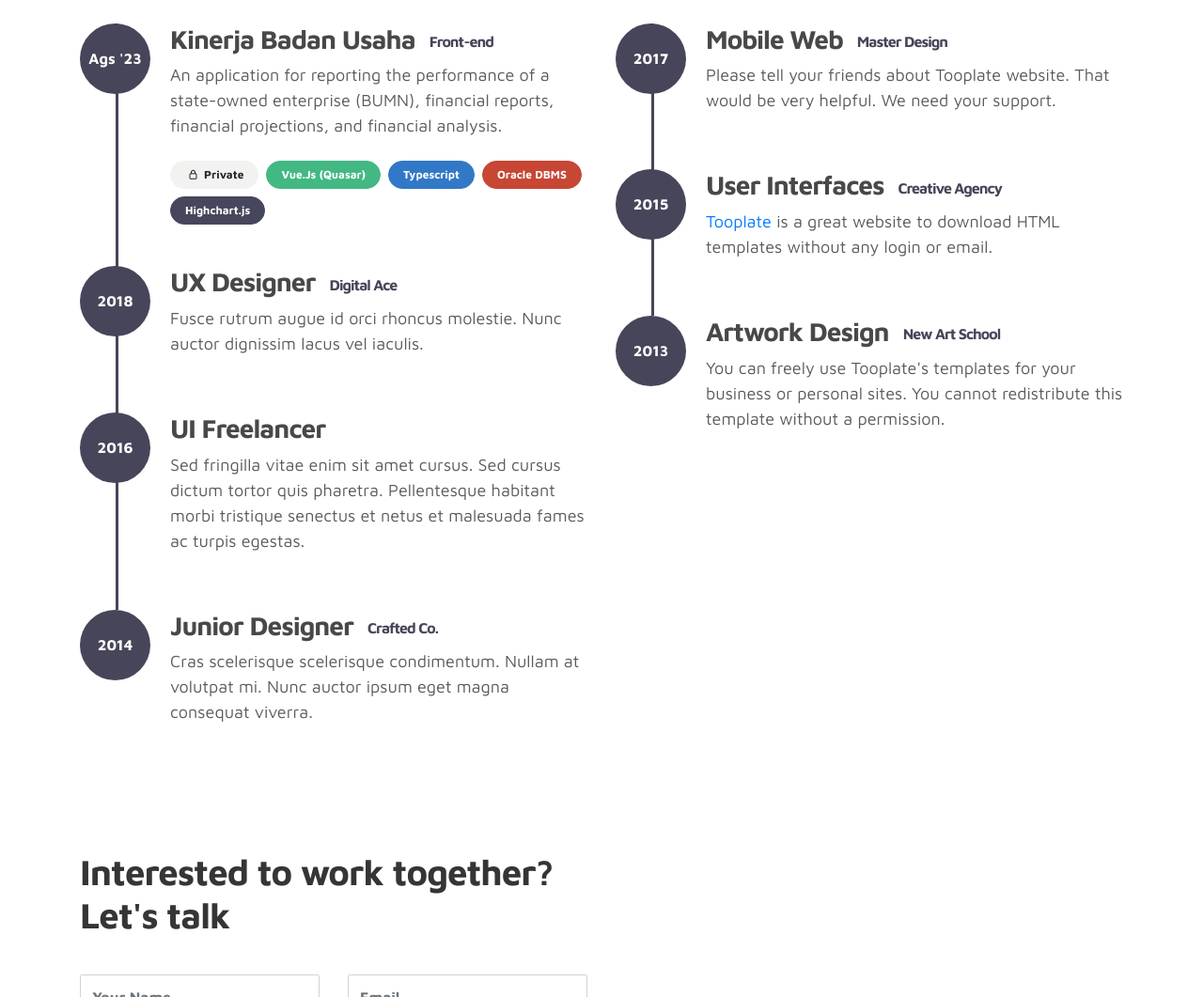
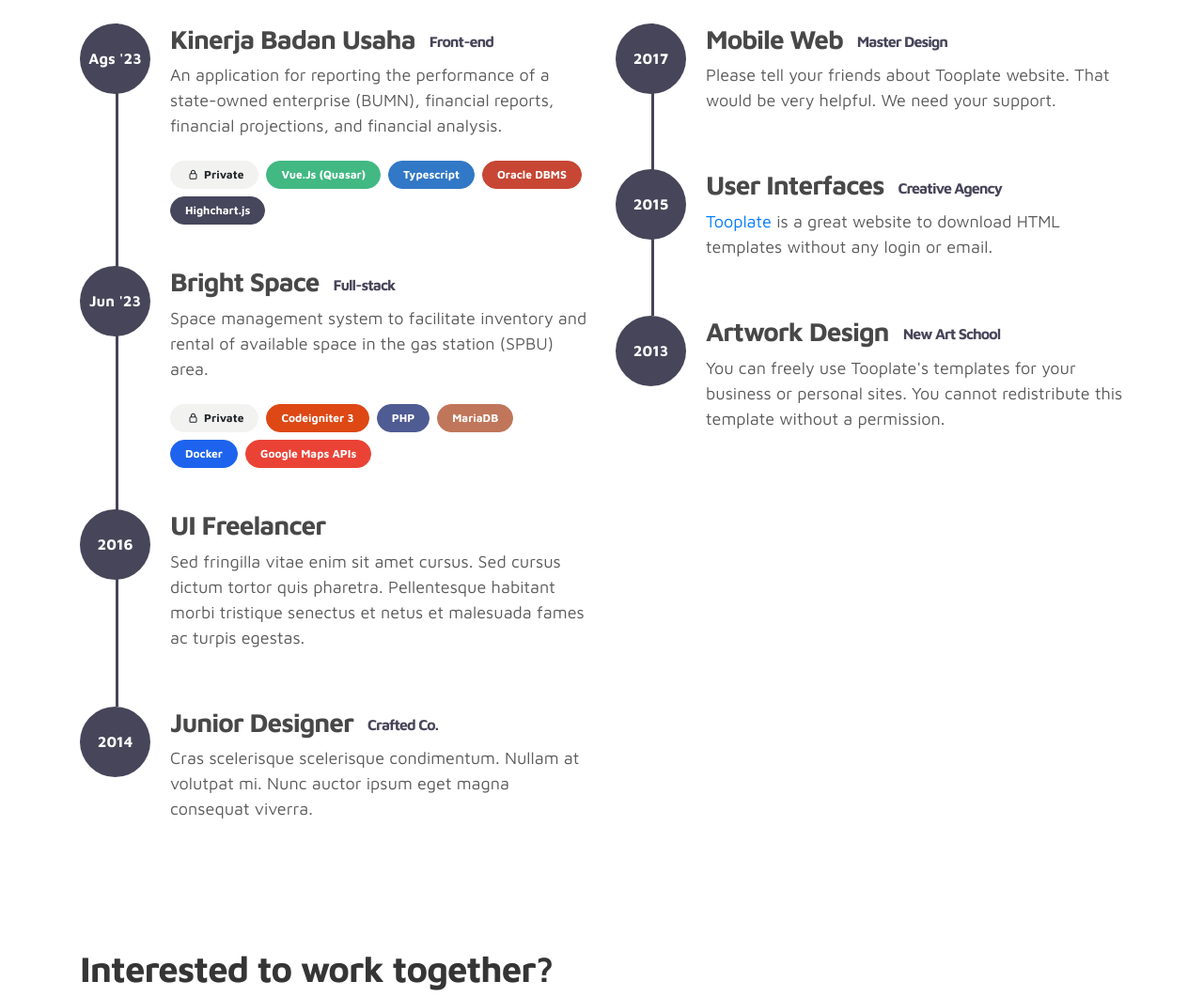
Before and after one commit to dirsulaiman/dirsulaiman.github.io, a plain HTML site: page index.html in a window 1280 px wide. Shown: the part 1770-2831 px from the top of the page at 94% size. Drawn offline with Linux system fonts and the light colour scheme.

Commit message:
feat: add section experience, Bright Space

```diff
--- a/index.html
+++ b/index.html
@@ -169,13 +169,21 @@
                         </div>
 
                         <div class="timeline-wrapper">
-                            <div class="timeline-yr">
-                                <span>2018</span>
-                            </div>
-                            <div class="timeline-info">
-                                <h3><span>UX Designer</span><small>Digital Ace</small></h3>
-                                <p>Fusce rutrum augue id orci rhoncus molestie. Nunc auctor dignissim lacus vel iaculis.</p>
-                            </div>
+                          <div class="timeline-yr">
+                            <span>Jun '23</span>
+                          </div>
+                          <div class="timeline-info">
+                                <h3><span>Bright Space</span><small>Full-stack</small></h3>
+                                <p>Space management system to facilitate inventory and rental of available space in the gas station (SPBU) area.</p>
+                                <div class="flex gap-1 mt-4">
+                                  <a class="btn custom-btn custom-btn-sm"><i class='uil uil-lock'></i> Private</a>
+                                  <a class="btn custom-btn custom-btn-sm text-white btn-codeigniter" href="https://codeigniter.com/" target="_blank">Codeigniter 3</a>
+                                  <a class="btn custom-btn custom-btn-sm text-white btn-php" href="https://www.php.net/" target="_blank" >PHP</a>
+                                  <a class="btn custom-btn custom-btn-sm text-white btn-mariadb" href="https://mariadb.org/" target="_blank">MariaDB</a>
+                                  <a class="btn custom-btn custom-btn-sm text-white btn-docker" href="https://www.docker.com/" target="_blank">Docker</a>
+                                  <a class="btn custom-btn custom-btn-sm text-white btn-gmaps" href="https://developers.google.com/maps" target="_blank">Google Maps APIs</a>
+                                </div>
+                          </div>
                         </div>
 
                         <div class="timeline-wrapper">
--- a/sass/tooplate-style.scss
+++ b/sass/tooplate-style.scss
@@ -38,6 +38,11 @@ $button-colors: (
 	highchart: #46465c,
 	oracle: #C74634,
 	typescript: #3178c6,
+	gmaps: #ea4336,
+	docker: #1d63ed,
+	codeigniter: #dd4814,
+	php: #4f5b93,
+	mariadb: #c0765a,
 );
 
 @each $name, $color in $button-colors {
```
Also changed, not shown: css/tooplate-style.css.
